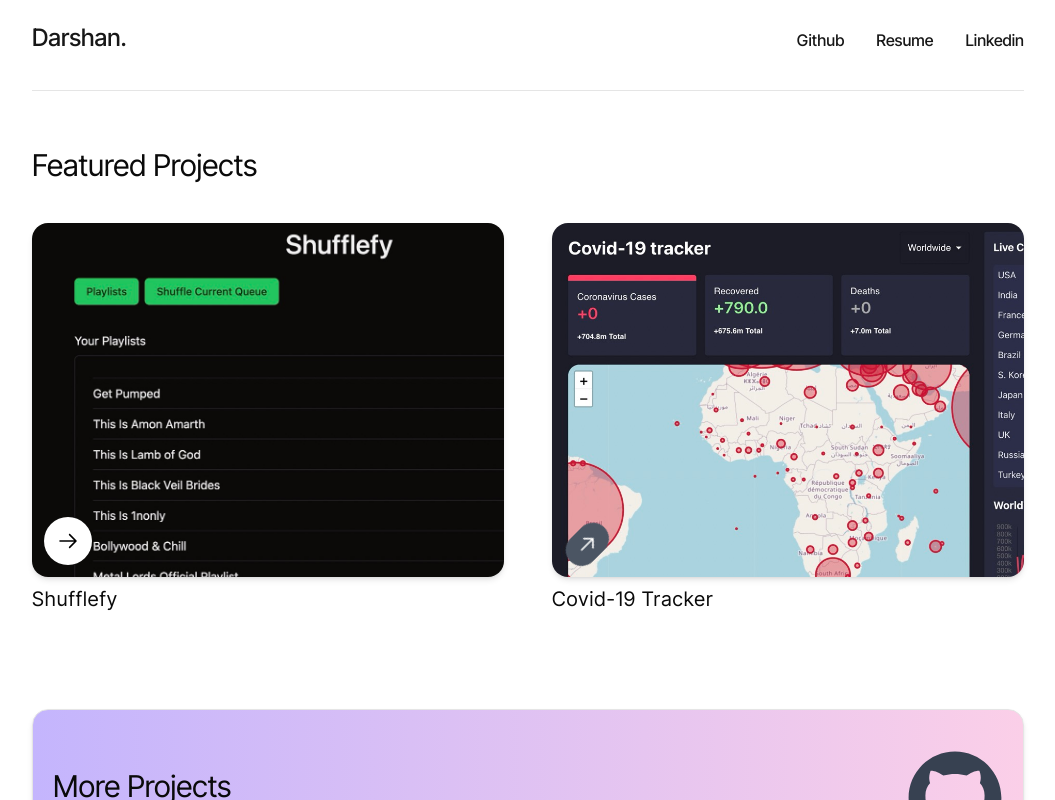
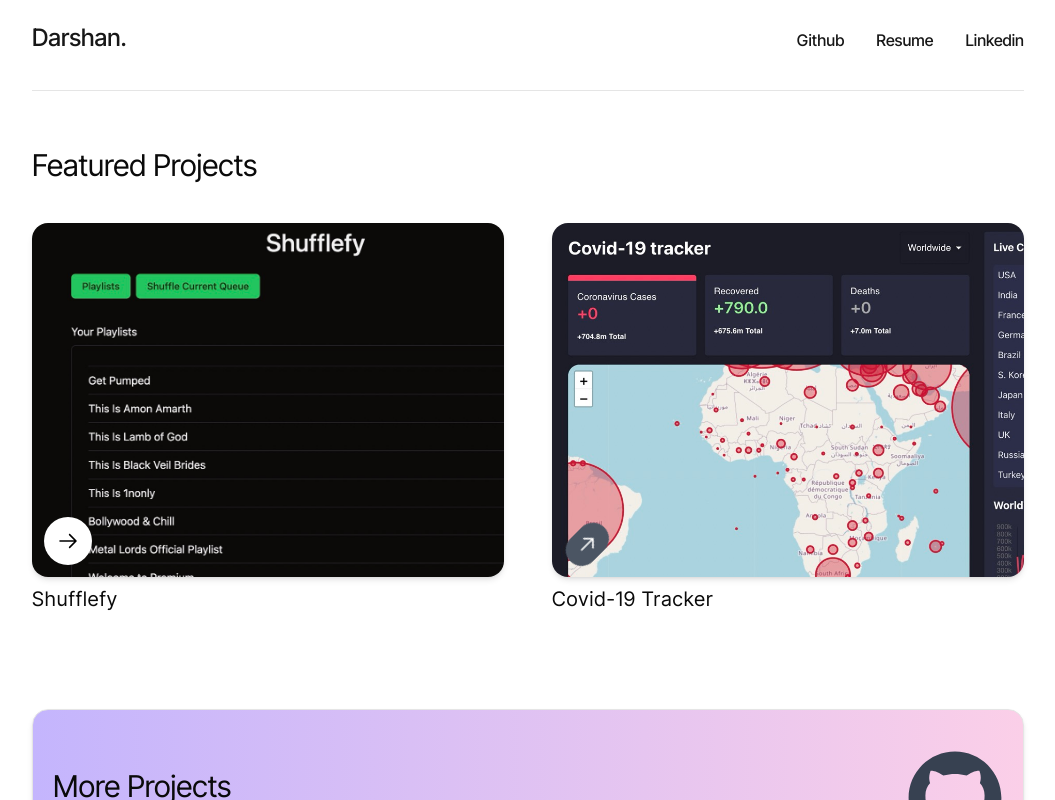
Before and after one commit to darshangoswami/Portfolio, a React (Vite) app: page / in a window 1280 px wide. In both pictures the pointer is over the element 380 px from the left and 936 px from the top of the page. Shown: the part 536-1336 px from the top of the page, without its empty margins (112-1167 px from the left). Built offline with nearby package versions, Linux system fonts and the light colour scheme.

Commit message:
update scaling for project bg

```diff
--- a/src/App.css
+++ b/src/App.css
@@ -10,7 +10,7 @@
 
 @media screen and (min-width: 768px) {
   .bg-scale-sm:hover {
-    background-size: 130%;
+    background-size: 120%;
   }
 
   .bg-scale:hover {
```
